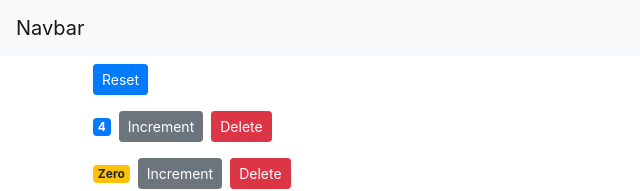
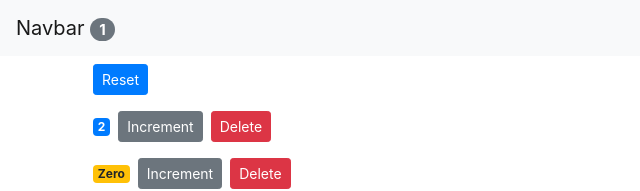
Before and after one commit to csumn/Counter-APP-ReactJS, a React (Create React App) app: page / in a window 1280 px wide. Shown: the top 191 px of the page, without its empty margins (0-640 px from the left). Built offline with nearby package versions, Linux system fonts and the light colour scheme.

Commit message:
Added count which are greater than 1 in Nav bar

```diff
--- a/src/App.js
+++ b/src/App.js
@@ -3,15 +3,54 @@ import NavBar from "./components/navbar";
 import "./App.css";
 import Counters from "./components/counters";
 
-function App() {
+class App extends Component {
+  state = {
+    counters: [
+      { id: 1, value: 2 },
+      { id: 2, value: 0 },
+      { id: 3, value: 0 },
+      { id: 4, value: 0 },
+    ],
+  };
+
+  handleIncrement = (counter) => {
+    const counters = [...this.state.counters];
+    const index = counters.indexOf(counter);
+    counters[index] = { ...counter };
+    counters[index].value++;
+    this.setState({ counters });
+  };
+
+  handleDelete = (counterId) => {
+    const counters = this.state.counters.filter((c) => c.id !== counterId);
+    this.setState({ counters });
+  };
+
+  handleReset = () => {
+    const counters = this.state.counters.map((c) => {
+      c.value = 0;
+      return c;
+    });
+
+    this.setState({ counters });
+  };
+  render() {
     return (
       <React.Fragment>
-      <NavBar />
+        <NavBar
+          totalCounters={this.state.counters.filter((c) => c.value > 0).length}
+        />
         <main className="container">
-        <Counters />
+          <Counters
+            counters={this.state.counters}
+            onReset={this.handleReset}
+            onIncrement={this.handleIncrement}
+            onDelete={this.handleDelete}
+          />
         </main>
       </React.Fragment>
     );
   }
+}
 
 export default App;
--- a/src/components/counters.jsx
+++ b/src/components/counters.jsx
@@ -2,53 +2,21 @@ import React, { Component } from "react";
 import Counter from "./counter";
 
 class Counters extends Component {
-  state = {
-    counters: [
-      { id: 1, value: 4 },
-      { id: 2, value: 0 },
-      { id: 3, value: 0 },
-      { id: 4, value: 0 },
-    ],
-  };
-
-  handleIncrement = (counter) => {
-    const counters = [...this.state.counters];
-    const index = counters.indexOf(counter);
-    counters[index] = { ...counter };
-    counters[index].value++;
-    this.setState({ counters });
-  };
-
-  handleDelete = (counterId) => {
-    const counters = this.state.counters.filter((c) => c.id !== counterId);
-    this.setState({ counters });
-  };
-
-  handleReset = () => {
-    const counters = this.state.counters.map((c) => {
-      c.value = 0;
-      return c;
-    });
-
-    this.setState({ counters });
-  };
-
   render() {
     return (
       <div>
         <button
-          onClick={this.handleReset}
+          onClick={this.props.onReset}
           className="btn btn-primary btn-sm m-2"
         >
-          {" "}
           Reset
         </button>
-        {this.state.counters.map((counter) => (
+        {this.props.counters.map((counter) => (
           <div>
             <Counter
               key={counter.id}
-              onDelete={this.handleDelete}
-              onIncrement={this.handleIncrement}
+              onDelete={this.props.onDelete}
+              onIncrement={this.props.onIncrement}
               counter={counter}
             ></Counter>
           </div>
--- a/src/components/navbar.jsx
+++ b/src/components/navbar.jsx
@@ -1,11 +1,14 @@
 import React, { Component } from "react";
 class NavBar extends Component {
-  //   state = {};
+  // state = {};
   render() {
     return (
       <nav className="navbar bg-light navbar-light">
         <a className="navbar-brand" href="#">
-          Navbar
+          Navbar{" "}
+          <span className="badge badge-pill badge-secondary">
+            {this.props.totalCounters}
+          </span>
         </a>
       </nav>
     );
--- a/src/index.js
+++ b/src/index.js
@@ -4,7 +4,6 @@ import "./index.css";
 import App from "./App";
 import reportWebVitals from "./reportWebVitals";
 import "bootstrap/dist/css/bootstrap.css";
-// import Counters from "./components/counters";
 
 const root = ReactDOM.createRoot(document.getElementById("root"));
 root.render(
```
Also changed, not shown: src/components/counter.jsx (+0 -14 lines). Lines whose indentation alone changed are shown as unchanged.
